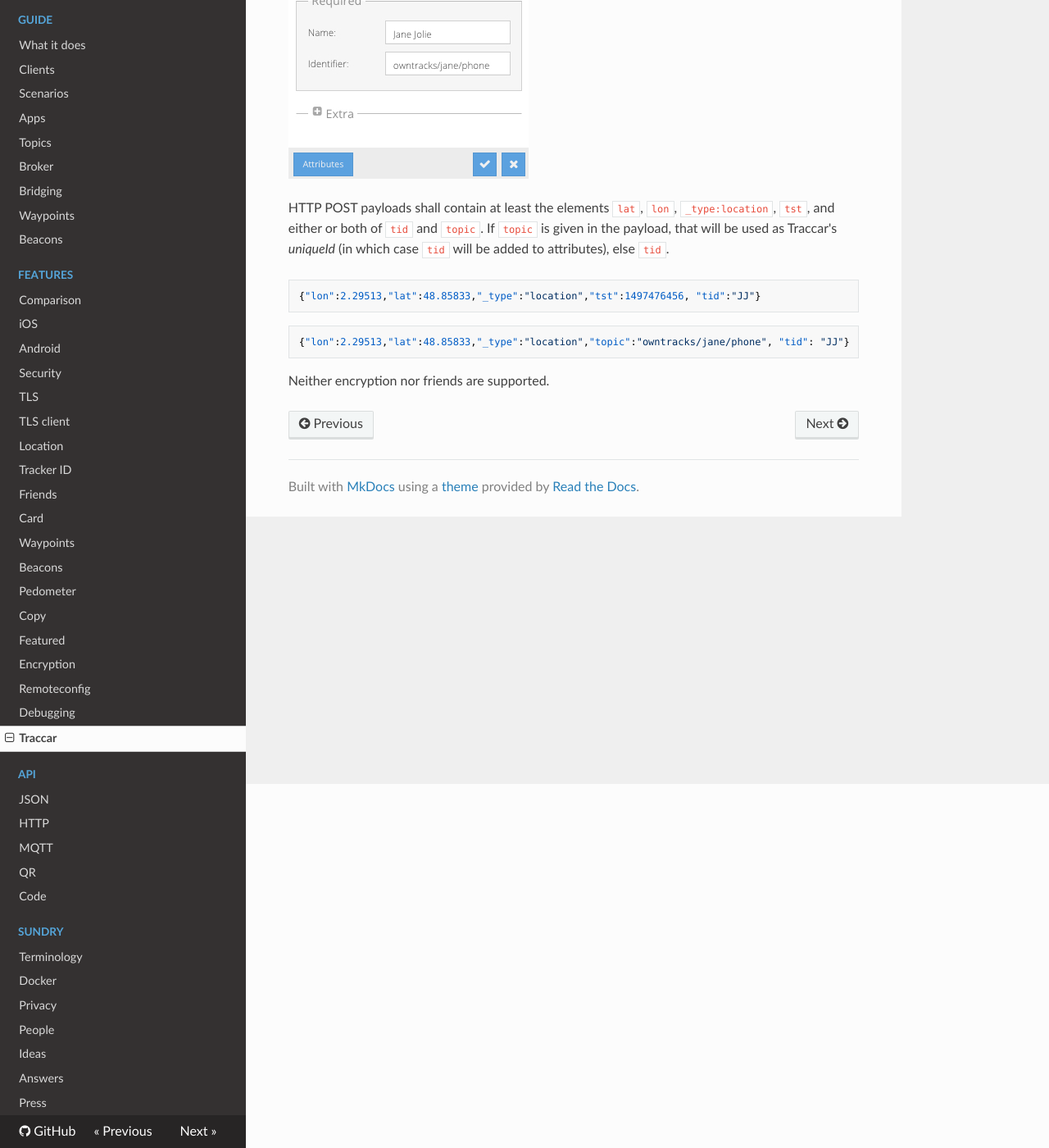
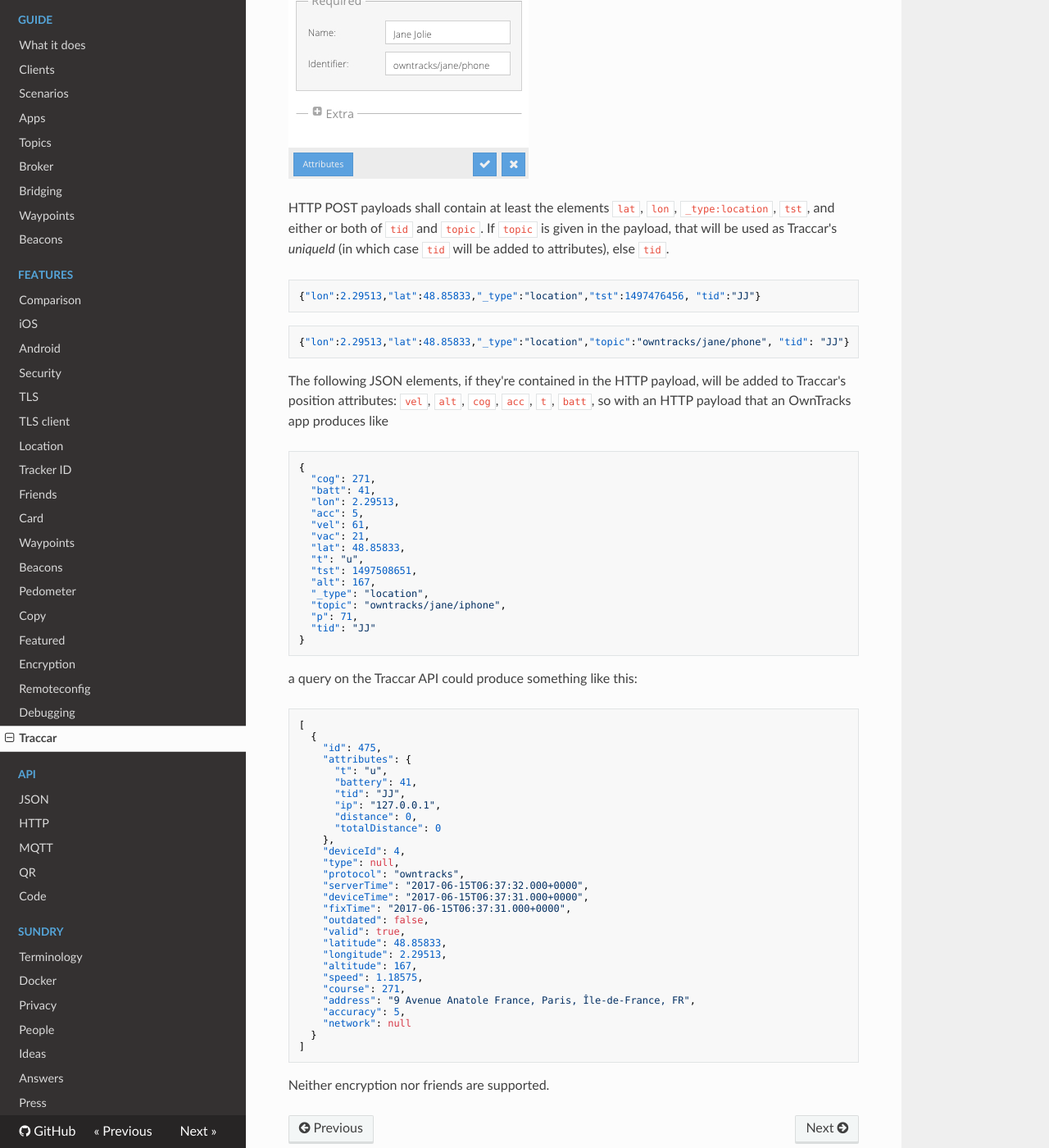
Before and after one commit to owntracks/booklet, an MkDocs documentation site: the page built from docs/features/traccar.md, in a window 1280 px wide and 1400 px high, scrolled down 444 px. Shown: the whole window at 82% size. Built offline with MkDocs 1.6.1, drawn with Linux system fonts in a browser that asks for light colours; nearby versions of some CDN libraries; old or Windows-style settings are respelled for this version of MkDocs.

Commit message:
add example

````diff
--- a/docs/features/traccar.md
+++ b/docs/features/traccar.md
@@ -20,4 +20,59 @@ HTTP POST payloads shall contain at least the elements `lat`, `lon`, `_type:loca
 {"lon":2.29513,"lat":48.85833,"_type":"location","topic":"owntracks/jane/phone", "tid": "JJ"}
 ```
 
+The following JSON elements, if they're contained in the HTTP payload, will be added to Traccar's position attributes: `vel`, `alt`, `cog`, `acc`, `t`, `batt`, so with an HTTP payload that an OwnTracks app produces like
+
+```json
+{
+  "cog": 271,
+  "batt": 41,
+  "lon": 2.29513,
+  "acc": 5,
+  "vel": 61,
+  "vac": 21,
+  "lat": 48.85833,
+  "t": "u",
+  "tst": 1497508651,
+  "alt": 167,
+  "_type": "location",
+  "topic": "owntracks/jane/iphone",
+  "p": 71,
+  "tid": "JJ"
+}
+```
+
+a query on the Traccar API could produce something like this:
+
+```json
+[
+  {
+    "id": 475,
+    "attributes": {
+      "t": "u",
+      "battery": 41,
+      "tid": "JJ",
+      "ip": "127.0.0.1",
+      "distance": 0,
+      "totalDistance": 0
+    },
+    "deviceId": 4,
+    "type": null,
+    "protocol": "owntracks",
+    "serverTime": "2017-06-15T06:37:32.000+0000",
+    "deviceTime": "2017-06-15T06:37:31.000+0000",
+    "fixTime": "2017-06-15T06:37:31.000+0000",
+    "outdated": false,
+    "valid": true,
+    "latitude": 48.85833,
+    "longitude": 2.29513,
+    "altitude": 167,
+    "speed": 1.18575,
+    "course": 271,
+    "address": "9 Avenue Anatole France, Paris, Île-de-France, FR",
+    "accuracy": 5,
+    "network": null
+  }
+]
+```
+
 Neither encryption nor friends are supported.
````
